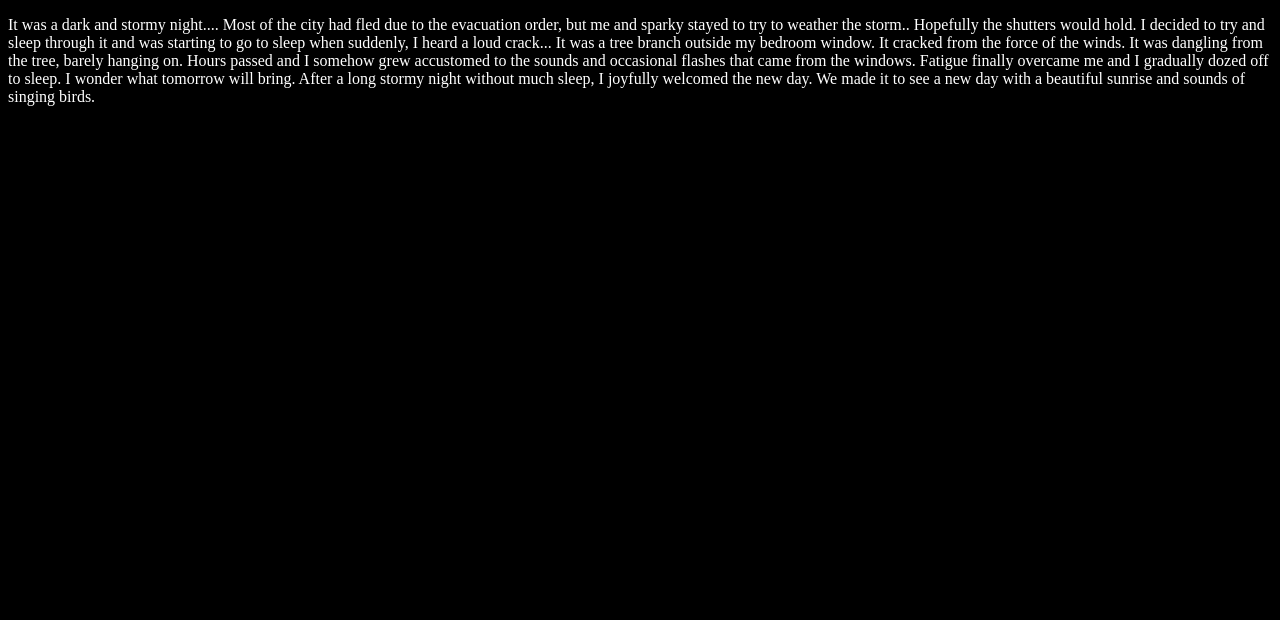
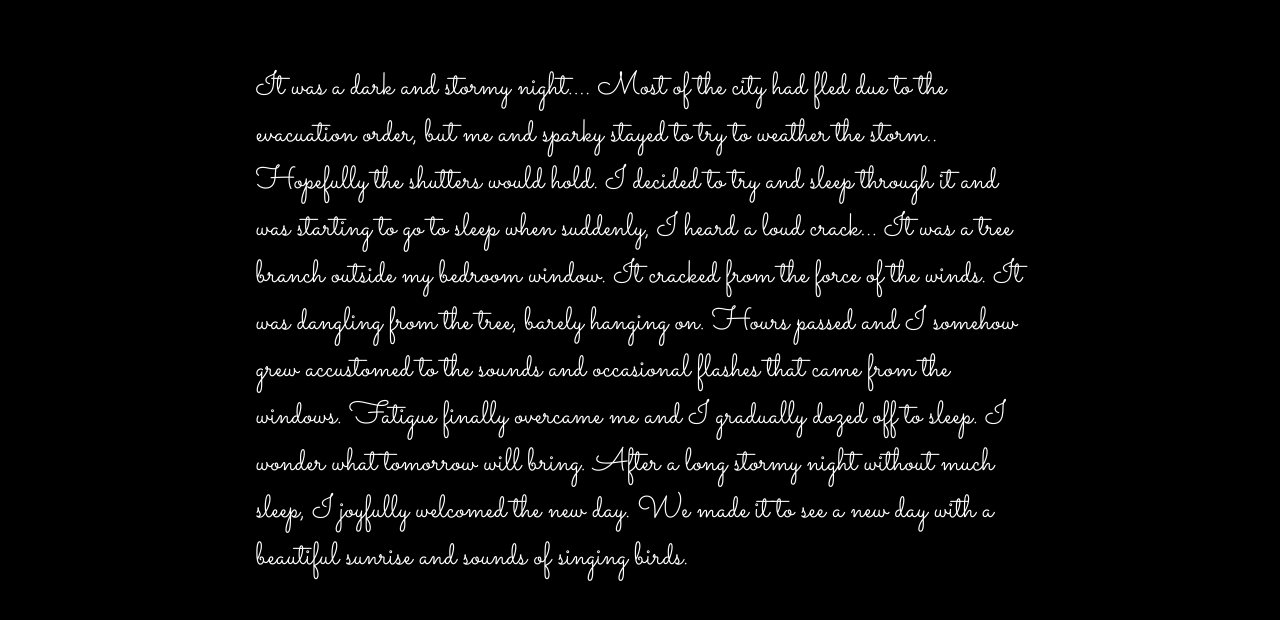
Before and after one commit to agarcia3872/fireside-story, a plain HTML site: page index.html in a window 1280 px wide. Drawn offline with Linux system fonts and the light colour scheme.

Commit message:
Changed the style.css file and linked the font to the index.html file.

```diff
--- a/index.html
+++ b/index.html
@@ -1,10 +1,10 @@
 <!DOCTYPE html>
 <html lang="en-US">
     <head>
+        <title>A Stormy Night</title>
+
         <link rel="stylesheet" type="text/css" href="style.css">
-        <title>
-            A Stormy Night
-        </title>
+        <link href="https://fonts.googleapis.com/css?family=Sacramento" rel="stylesheet">
     </head>
     <body>
         <p>
--- a/style.css
+++ b/style.css
@@ -1,4 +1,9 @@
 body {
     color: white;
     background-color: black;
+    font-family: 'Sacramento', cursive;
+    font-size: 32px;
+    margin-top: 5%;
+    margin-left: 20%;
+    margin-right: 20%;
 }
```
